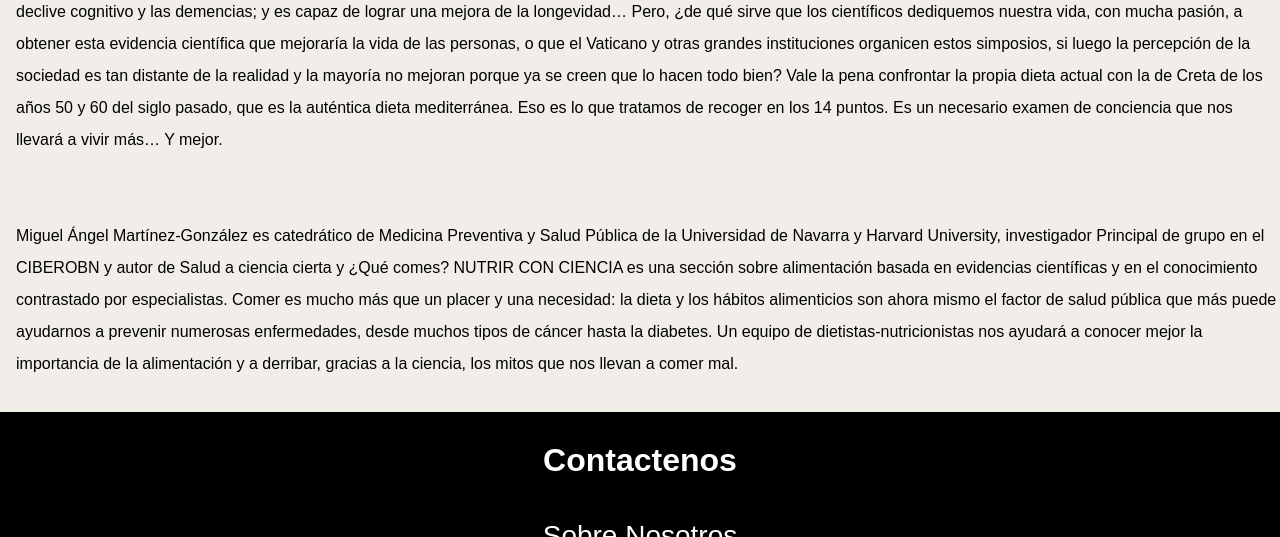
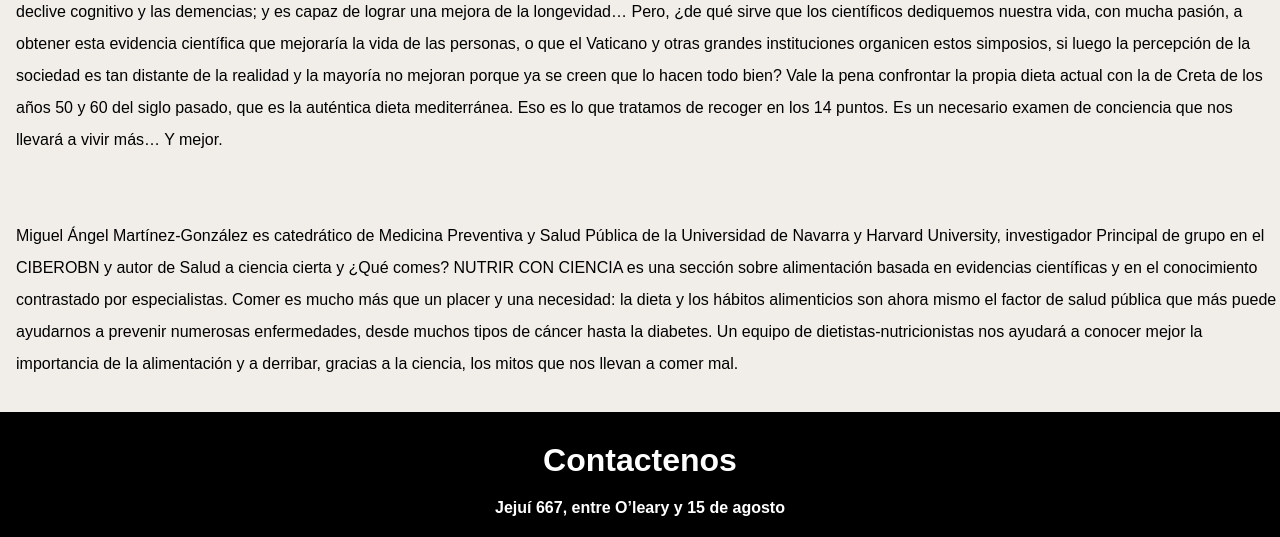
Before and after one commit to ZONALIMENTARIA/-, a plain HTML site: page noticia4.html in a window 1280 px wide. Shown: the part 1504-2041 px from the top of the page. Drawn offline with Linux system fonts and the light colour scheme.

Commit message:
Update noticia4.html

```diff
--- a/noticia4.html
+++ b/noticia4.html
@@ -77,6 +77,7 @@
             <!----CONTACTOS---->
 		<div class="contactenos">
 			<h1>Contactenos</h1>
+			<h6>Jejuí 667, entre O’leary y 15 de agosto</h6>
 			<div class="sub-contactenos">
 				<div class="sobre-nosotros">
 					<a href="nosotros.html"><p>Sobre Nosotros</p></a>
```
